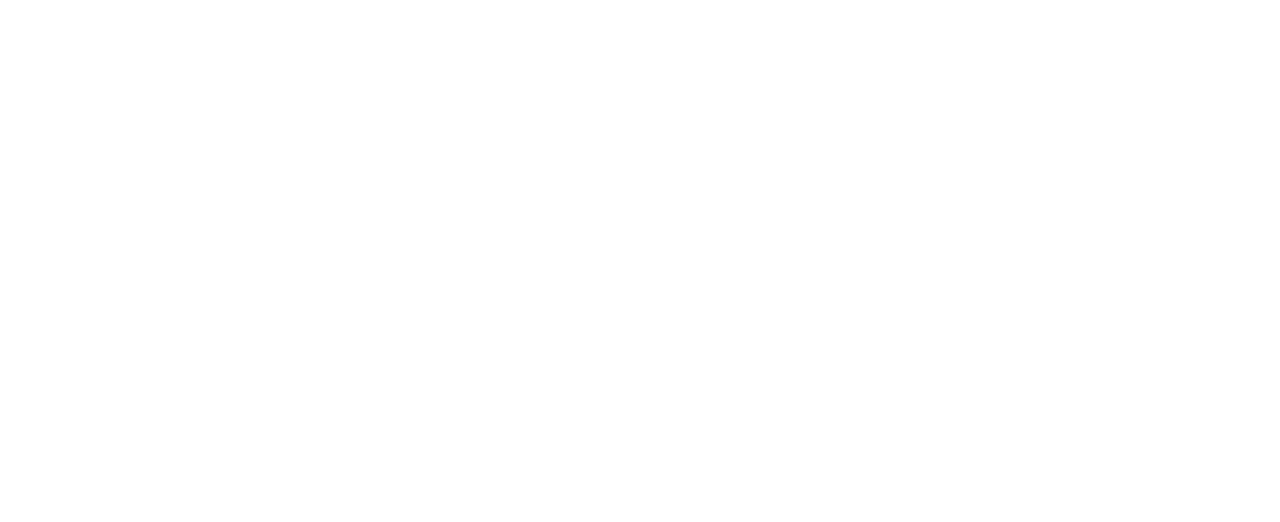
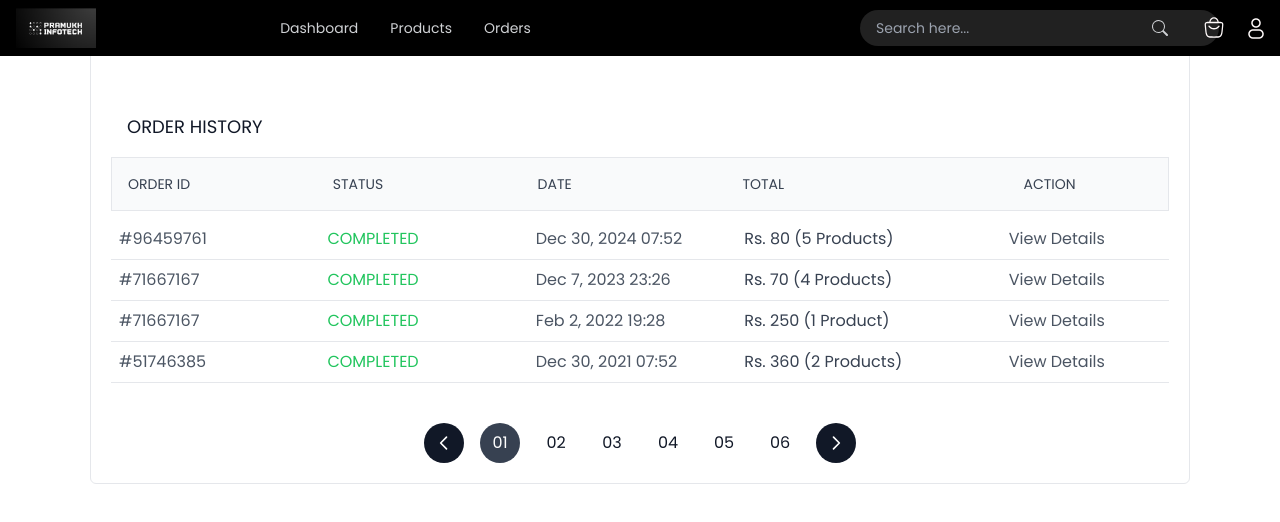
Before and after one commit to IshwarTrada/SGP, a React (Vite) app in the folder client/nfc/: page /orders in a window 1280 px wide. Before the commit this address had no page. Shown: the top 522 px of the page. Built offline with nearby package versions, Linux system fonts and the light colour scheme; a web font is replaced by a local one.

Commit message:
demo project compelete

```diff
--- a/client/nfc/src/App.jsx
+++ b/client/nfc/src/App.jsx
@@ -15,6 +15,7 @@
 import MainLayout from "./pages/MainProductsPage.jsx";
 import ProductInformation from "./components/Prodinformation.jsx";
 import ProductDetail from "./components/ProductDetails.jsx";
+import OrderHistory from "./components/ProductHistory.jsx";
 
 
 function App() {
@@ -36,6 +37,7 @@
 
             <Route path="/cartpage" element={<CartPage />} />
             <Route path="/checkoutPage" element={<CheckOutPage />} />
+            <Route path="/orders" element={<OrderHistory />} />
 
             <Route path="/product-detailed-view/:id" element={ <ProductDetail/> } ></Route>
         </Routes>
--- a/client/nfc/src/components/Navbar.jsx
+++ b/client/nfc/src/components/Navbar.jsx
@@ -14,8 +14,7 @@
      const navItems = [
           { name: "Dashboard", path: "/dashboard" },
           { name: "Products", path: "/products" },
-          { name: "Analytics", path: "/analytics" },
-          { name: "Orders", path: "/settings" }
+          { name: "Orders", path: "/orders" }
      ];
 
      return (
@@ -26,7 +25,7 @@
                               className=""
                               id="logo"
                               alt="logo"
-                              src="./src/assets/logo.png"
+                              src="../src/assets/logo.png"
                          />
                     </Link>
                </div>
--- a/client/nfc/src/components/ProductDetails.jsx
+++ b/client/nfc/src/components/ProductDetails.jsx
@@ -18,12 +18,13 @@
     image: "./src/assets/logo.png",
     uploadImageIcon: "./src/assets/DocUpload.svg",
     paymentMethods: [
-      "./src/assets/Gpay.svg",
-      "./src/assets/i-pay.svg",
-      "./src/assets/Samsung-pay.svg",
-      "./src/assets/Visa.svg",
-      "./src/assets/MasterCard.svg",
-      "./src/assets/payPal.svg",
+
+      "../src/assets/Gpay.svg",
+      "../src/assets/i-pay.svg",
+      "../src/assets/Samsung-pay.svg",
+      "../src/assets/Visa.svg",
+      "../src/assets/MasterCard.svg",
+      "../src/assets/payPal.svg",
     ],
     thumbnails: ["./src/assets/visa.svg", "./src/assets/MasterCard.svg"],
   },
@@ -53,7 +54,6 @@
     return `${discount}% OFF`;
   };
 
-  const discountLabel = calculateDiscount(product.originalPrice, product.price);
 
   // Handle file drop
   const handleDrop = (e) => {
--- a/client/nfc/src/components/ProductHistory.jsx
+++ b/client/nfc/src/components/ProductHistory.jsx
@@ -1,5 +1,6 @@
-import React, { useEffect, useState } from 'react';
-import Pagination from './ChangePages';
+import React, { useEffect, useState } from "react";
+import Pagination from "./ChangePages";
+import Navi from "./Navbar";
 
 const OrderHistory = () => {
   const [orders, setOrders] = useState([]);
@@ -7,22 +8,30 @@
   const [error, setError] = useState(null);
 
   const mockOrders = [
-          { id: '#96459761', status: 'COMPLETED', date: 'Dec 30, 2024 07:52', total: 'Rs. 80 (5 Products)' },
-          { id: '#71667167', status: 'COMPLETED', date: 'Dec 7, 2023 23:26', total: 'Rs. 70 (4 Products)' },
-          { id: '#71667167', status: 'COMPLETED', date: 'Feb 2, 2022 19:28', total: 'Rs. 250 (1 Product)' },
-          { id: '#51746385', status: 'COMPLETED', date: 'Dec 30, 2021 07:52', total: 'Rs. 360 (2 Products)' },
-          { id: '#673971743', status: 'COMPLETED', date: 'Feb 2, 2020 19:28', total: 'Rs. 80 (1 Product)' },
-          { id: '#673971743', status: 'COMPLETED', date: 'Mar 20, 2019 23:14', total: 'Rs. 160 (1 Product)' },
-          { id: '#673971743', status: 'COMPLETED', date: 'Dec 4, 2018 21:42', total: 'Rs. 1,500 (3 Products)' },
-          { id: '#673971743', status: 'COMPLETED', date: 'Dec 30, 2017 07:52', total: 'Rs. 1,200 (19 Products)' },
-          { id: '#96459761', status: 'IN PROGRESS', date: 'Dec 30, 2024 07:52', total: 'Rs. 80 (5 Products)' },
-          { id: '#71667167', status: 'COMPLETED', date: 'Dec 7, 2023 23:26', total: 'Rs. 70 (4 Products)' },
-          { id: '#71667167', status: 'COMPLETED', date: 'Feb 2, 2022 19:28', total: 'Rs. 250 (1 Product)' },
-          { id: '#51746385', status: 'COMPLETED', date: 'Dec 30, 2021 07:52', total: 'Rs. 360 (2 Products)' },
-          { id: '#673971743', status: 'COMPLETED', date: 'Feb 2, 2020 19:28', total: 'Rs. 80 (1 Product)' },
-          { id: '#673971743', status: 'COMPLETED', date: 'Mar 20, 2019 23:14', total: 'Rs. 160 (1 Product)' },
-          { id: '#673971743', status: 'COMPLETED', date: 'Dec 4, 2018 21:42', total: 'Rs. 1,500 (3 Products)' },
-          { id: '#673971743', status: 'COMPLETED', date: 'Dec 30, 2017 07:52', total: 'Rs. 1,200 (19 Products)' }
+    {
+      id: "#96459761",
+      status: "COMPLETED",
+      date: "Dec 30, 2024 07:52",
+      total: "Rs. 80 (5 Products)",
+    },
+    {
+      id: "#71667167",
+      status: "COMPLETED",
+      date: "Dec 7, 2023 23:26",
+      total: "Rs. 70 (4 Products)",
+    },
+    {
+      id: "#71667167",
+      status: "COMPLETED",
+      date: "Feb 2, 2022 19:28",
+      total: "Rs. 250 (1 Product)",
+    },
+    {
+      id: "#51746385",
+      status: "COMPLETED",
+      date: "Dec 30, 2021 07:52",
+      total: "Rs. 360 (2 Products)",
+    },
   ];
 
   useEffect(() => {
@@ -34,7 +43,7 @@
         });
         setOrders(response);
       } catch (error) {
-                    setError('Failed to fetch orders');
+        setError("Failed to fetch orders");
       } finally {
         setLoading(false);
       }
@@ -49,9 +58,13 @@
 
   return (
     <>
-               <div className="w-[1100px] flex flex-col border border-gray-200 rounded-md m-10 bg-white p-5">
+      <Navi />
+      <div className="flex items-center">
+        <div className="w-[1100px] flex flex-col border border-gray-200 rounded-md m-auto mt-4 bg-white pt-20 p-5">
           <div className="flex items-start p-4">
-                         <div className="text-uppercase font-medium text-gray-900 text-lg">ORDER HISTORY</div>
+            <div className="text-uppercase font-medium text-gray-900 text-lg">
+              ORDER HISTORY
+            </div>
           </div>
           {/* Header Row with full width */}
           <div className="bg-gray-50 border border-gray-200">
@@ -60,15 +73,22 @@
               <div className="flex-1 font-medium text-uppercase">STATUS</div>
               <div className="flex-1 font-medium text-uppercase">DATE</div>
               <div className="flex-1 font-medium text-uppercase">TOTAL</div>
-                              <div className="flex-1 font-medium text-uppercase text-center">ACTION</div>
+              <div className="flex-1 font-medium text-uppercase text-center">
+                ACTION
+              </div>
             </div>
           </div>
           <section className="flex flex-col mt-2">
             {/* Order Entries */}
             {orders.map((order, index) => (
-                              <div key={index} className="flex flex-row items-start justify-between p-2 border-b border-gray-200 text-gray-600">
+              <div
+                key={index}
+                className="flex flex-row items-start justify-between p-2 border-b border-gray-200 text-gray-600"
+              >
                 <div className="flex-1 font-medium">{order.id}</div>
-                                   <div className={`flex-1 font-medium ${order.status === 'COMPLETED' ? 'text-green-500' : ''}`}>
+                <div
+                  className={`flex-1 font-medium ${order.status === "COMPLETED" ? "text-green-500" : ""}`}
+                >
                   {order.status}
                 </div>
                 <div className="flex-1">{order.date}</div>
@@ -81,6 +101,7 @@
           </section>
           <Pagination />
         </div>
+      </div>
     </>
   );
 };
```
Lines whose indentation alone changed are shown as unchanged.
